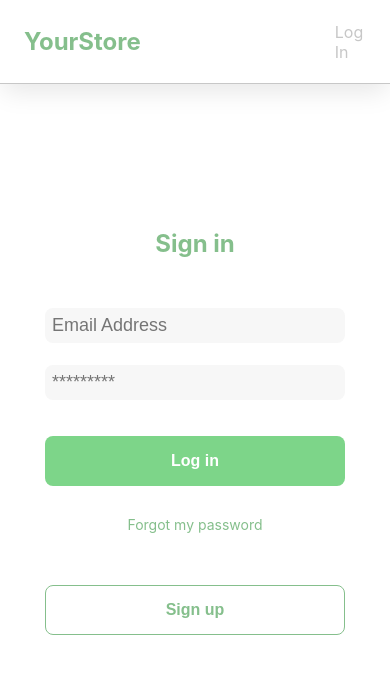
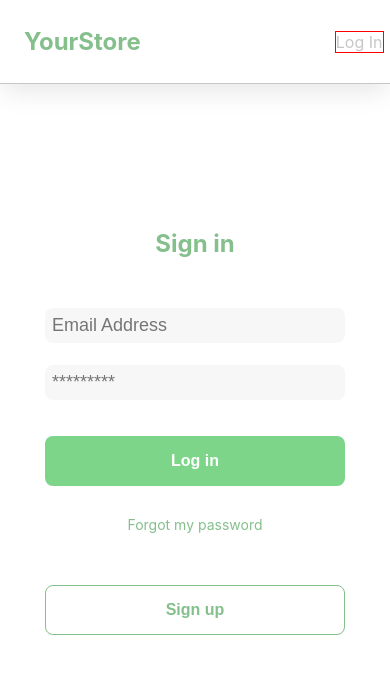
Before and after one commit to jzlbornoz/store-nextApp, a Next.js app: page /login in a window 390 px wide. Shown: the top 674 px of the page. Built offline with nearby package versions, Linux system fonts and the light colour scheme; no server answers.

Commit message:
Mejoras en el ux

```diff
--- a/next.config.js
+++ b/next.config.js
@@ -7,7 +7,7 @@ module.exports = withPWA({
     mode: 'production',
     disable: false,
   },
-  reactStrictMode: true,
+  reactStrictMode: false,
   images: {
     domains: ['placeimg.com', 'api.lorem.space' , 'images.pexels.com'],
   }
--- a/src/components/Header.jsx
+++ b/src/components/Header.jsx
@@ -8,7 +8,6 @@ import AppContext from '@context/AppContext';
 import shoppingCart from '@icons/icon_shopping_cart.svg';
 import style from '@styles/Header.module.scss';
 import useAuth from '@hooks/useAuth';
-
 
 const Header = () => {
 	const { state, toggleOrder, toggleMenu, search, handleSearch, inputRef } = useContext(AppContext);
@@ -64,7 +63,7 @@ const Header = () => {
 							>
 								{auth?.user?.name}
 							</li>
-							: <Link href='/login'><li>Log In</li></Link>}
+							: <Link href='/login'><li className={style.Login}>Log In</li></Link>}
 						{auth.user &&
 							<li className={style['navbar-shopping-cart']}
 								onClick={() => toggleOrder()}
--- a/src/hooks/useInitialState.js
+++ b/src/hooks/useInitialState.js
@@ -47,9 +47,6 @@ const useInitialState = () => {
     setSearch(inputRef.current.value);
   }
 
-
-
-
 return {
   state,
   addToCart,
--- a/src/styles/Header.module.scss
+++ b/src/styles/Header.module.scss
@@ -119,4 +119,8 @@
   .search input{
     font-size: 14px;
   }
+  .Login{
+border: solid 1px red;
+white-space: nowrap;
+  }
 }
```
Also changed, not shown: public/sw.js.
